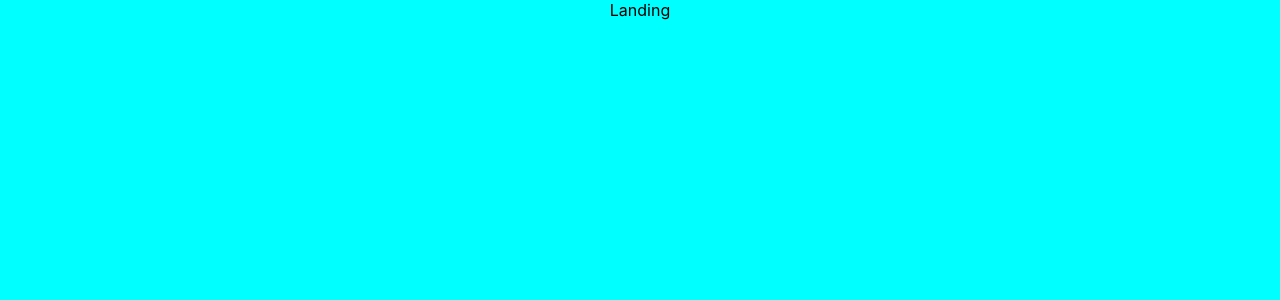
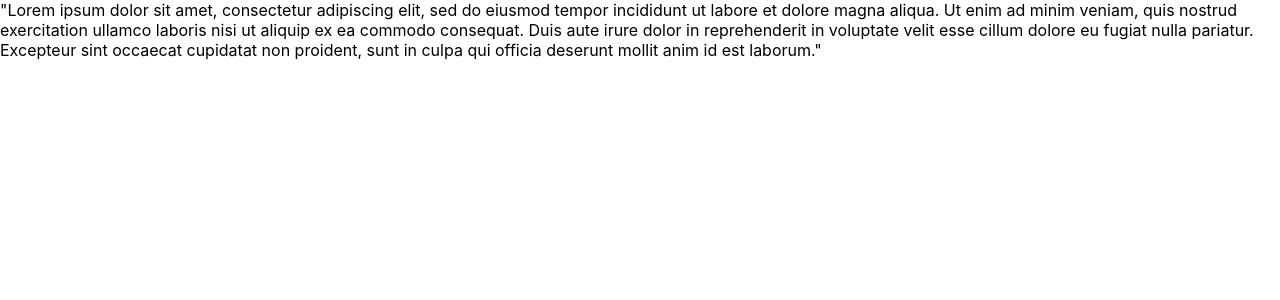
Before and after one commit to greenMakaroni/batuhan-resume, a React (Create React App) app: page /about in a window 1280 px wide. Shown: the top 300 px of the page. Built offline with nearby package versions, Linux system fonts and the light colour scheme.

Commit message:
Create about & portfolio pages, install react-router-dom, setup routes

```diff
--- a/package.json
+++ b/package.json
@@ -8,6 +8,7 @@
     "@testing-library/user-event": "^13.5.0",
     "react": "^18.2.0",
     "react-dom": "^18.2.0",
+    "react-router-dom": "^6.4.2",
     "react-scripts": "5.0.1",
     "sass": "^1.55.0",
     "web-vitals": "^2.1.4"
--- a/src/App.js
+++ b/src/App.js
@@ -1,12 +1,20 @@
-import Landing from "./pages/landing/Landing"
+import Home from "./pages/landing/Home"
+import About from "./pages/about/About"
+import Portfolio from "./pages/portfolio/Portfolio"
+import { BrowserRouter, Routes, Route } from "react-router-dom";
+
 import logo from './logo.svg';
 import './App.css';
 
 function App() {
   return (
-    <div className="App">
-      <Landing />
-    </div>
+    <BrowserRouter>
+      <Routes>
+        <Route exact path="/" element={ <Home /> } />
+        <Route exact path="/about" element={ <About /> } />
+        <Route exact path="/portfolio" element={ <Portfolio /> } />
+      </Routes>
+    </BrowserRouter>
   );
 }
 
--- /dev/null
+++ b/src/pages/about/About.jsx
@@ -0,0 +1,7 @@
+import React from 'react'
+
+export default function About() {
+  return (
+    <div>"Lorem ipsum dolor sit amet, consectetur adipiscing elit, sed do eiusmod tempor incididunt ut labore et dolore magna aliqua. Ut enim ad minim veniam, quis nostrud exercitation ullamco laboris nisi ut aliquip ex ea commodo consequat. Duis aute irure dolor in reprehenderit in voluptate velit esse cillum dolore eu fugiat nulla pariatur. Excepteur sint occaecat cupidatat non proident, sunt in culpa qui officia deserunt mollit anim id est laborum."</div>
+  )
+}
--- /dev/null
+++ b/src/pages/landing/Home.jsx
@@ -0,0 +1,8 @@
+import React from 'react'
+import "./home.scss"
+
+export default function Home() {
+  return (
+    <div className="banner">Landing</div>
+  )
+}
--- a/src/pages/landing/Landing.jsx
+++ /dev/null
@@ -1,8 +0,0 @@
-import React from 'react'
-import "./landing.scss"
-
-export default function Landing() {
-  return (
-    <div className="banner">Landing</div>
-  )
-}
--- /dev/null
+++ b/src/pages/landing/home.scss
@@ -0,0 +1,5 @@
+.banner {
+    width: 100vw;
+    height: 100vh;
+    background-color: #DFF6FF;
+}
--- a/src/pages/landing/landing.scss
+++ /dev/null
@@ -1,5 +0,0 @@
-.banner {
-    width: 100vw;
-    height: 100vh;
-    background-color: aqua;
-}
--- /dev/null
+++ b/src/pages/portfolio/Portfolio.jsx
@@ -0,0 +1,8 @@
+import React from 'react'
+import "./portfolio.scss"
+
+export default function Portfolio() {
+  return (
+    <div>Portfolio</div>
+  )
+}
```
Also changed, not shown: src/pages/about/about.scss (added), src/pages/portfolio/portfolio.scss (added), 2 other files (tests, documents, lock files or other folders).
